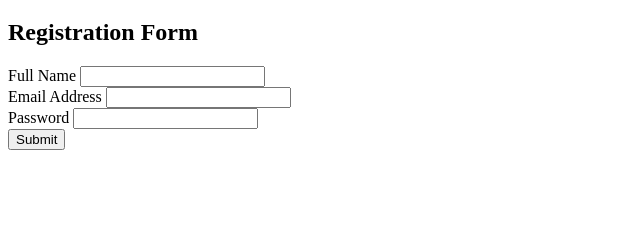
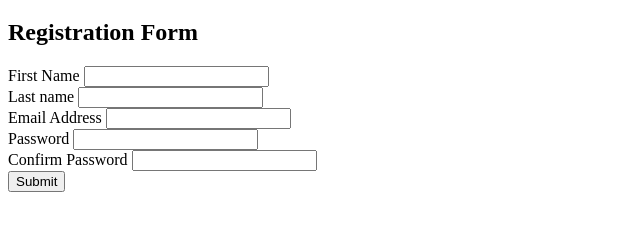
Before and after one commit to Nyawino-Awino/web3, a plain HTML site: page index.html in a window 1280 px wide. Shown: the part 87-318 px from the top of the page, without its empty margins (0-640 px from the left). Drawn offline with Linux system fonts and the light colour scheme.

Commit message:
Added the firstname, lastname and confirm password fields

```diff
--- a/index.html
+++ b/index.html
@@ -13,7 +13,11 @@
     <h2>Registration Form</h2>
     <form action="" method="">
         <div>
-            <label for="">Full Name</label>
+            <label for="">First Name</label>
+            <input type="text" name="" id="">
+        </div>
+        <div>
+            <label for="">Last name</label>
             <input type="text" name="" id="">
         </div>
         <div>
@@ -24,6 +28,10 @@
             <label for="">Password</label>
             <input type="password" name="" id="">
         </div>
+        <div>
+            <label for="">Confirm Password</label>
+            <input type="password" name="" id="">
+        </div>
         <button>Submit</button>
     </form>
 </body>
```
